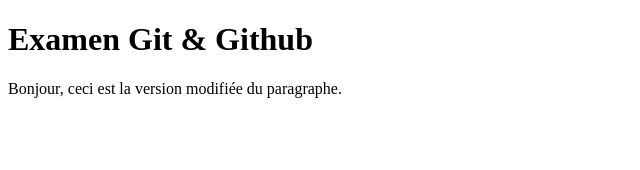
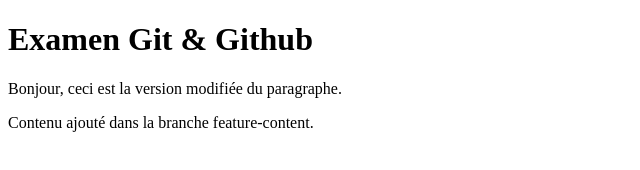
Before and after one commit to VivanBoy/ExamenGit-C, a plain HTML site: page index.html in a window 1280 px wide. Shown: the whole page, without its empty margins (0-640 px from the left). Drawn offline with Linux system fonts and the light colour scheme.

Commit message:
Ajout de contenu (feacture-content)

```diff
--- a/index.html
+++ b/index.html
@@ -8,5 +8,6 @@
 <body>
     <h1>Examen Git & Github</h1>
     <p>Bonjour, ceci est la version modifiée du paragraphe.</p>
+    <p>Contenu ajouté dans la branche feature-content.</p>
 </body>
 </html>
```
